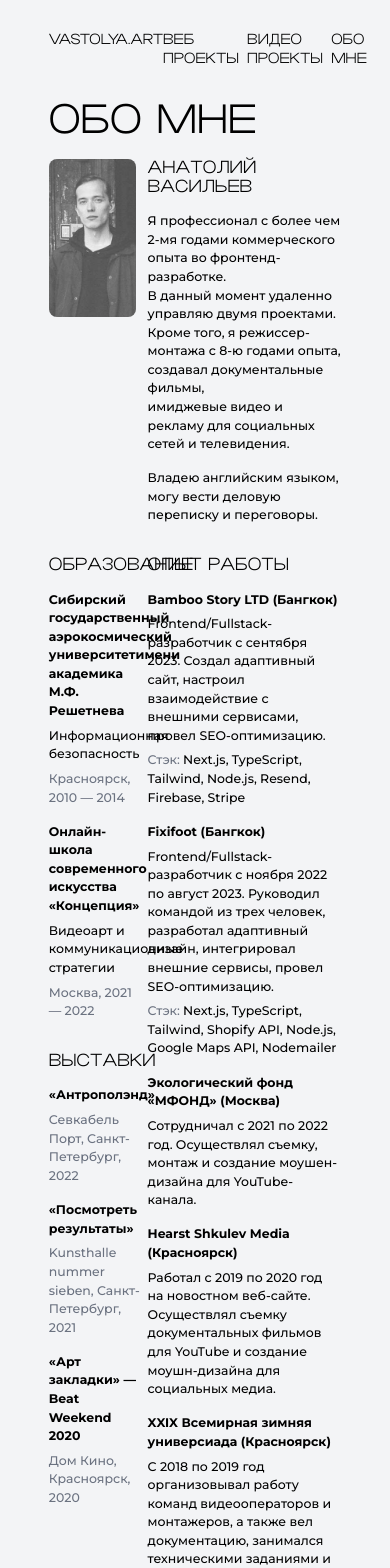
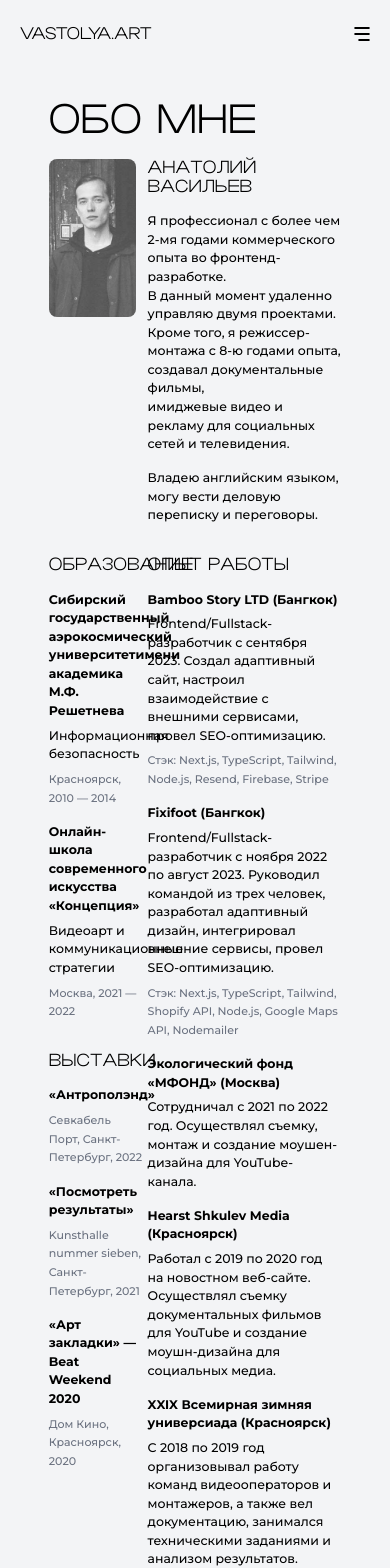
Before and after one commit to vastolya/vastolya-2.0, a Next.js app: page /about in a window 390 px wide. Shown: the top 1568 px of the page. Built offline with nearby package versions, Linux system fonts and the light colour scheme.

Commit message:
started mobile version

```diff
--- a/src/app/about/page.tsx
+++ b/src/app/about/page.tsx
@@ -129,7 +129,7 @@ const About = () => {
                 <p className="font-semibold">{item.title}</p>
                 <p>{item.subtitle}</p>
 
-                <p className="text-gray-500">{item.location}</p>
+                <p className="text-gray-500 text-[1.31vh]">{item.location}</p>
               </div>
             ))}
           </div>
@@ -145,7 +145,7 @@ const About = () => {
                 >
                   {item.title}
                 </Link>
-                <p className="text-gray-500">{item.subtitle}</p>
+                <p className="text-gray-500  text-[1.31vh]">{item.subtitle}</p>
               </div>
             ))}
           </div>
@@ -167,8 +167,8 @@ const About = () => {
                 </Link>
                 <p>{item.subtitle}</p>
                 {item.stack ? (
-                  <p>
-                    <span className="font-medium text-gray-500">Стэк: </span>
+                  <p className="text-[1.31vh] text-gray-500">
+                    <span className="font-medium ">Стэк: </span>
                     {item.stack}
                   </p>
                 ) : (
--- a/src/app/components/Footer.tsx
+++ b/src/app/components/Footer.tsx
@@ -2,7 +2,7 @@ import React from 'react'
 
 const Footer = () => {
   return (
-    <footer className='mx-[12.5vw] my-[3.70vh] text-end text-[1.85vh] leading-[2.22vh]'>2024 © VASTOLYA.ART</footer>
+    <footer className='mx-5 md:mx-[12.5vw] my-5 md:my-[3.70vh] text-end text-lg md:text-[1.85vh] leading-[2.22vh]'>2024 © VASTOLYA.ART</footer>
   )
 }
 
--- a/src/app/components/Header.tsx
+++ b/src/app/components/Header.tsx
@@ -41,13 +41,28 @@ const Header = () => {
       }`}
     >
       <div
-        className={`mx-[12.5vw] my-[3.70vh] flex justify-between text-[1.85vh] leading-[2.22vh] `}
+        className={`mx-5 md:mx-[12.5vw] my-5 md:my-[3.70vh] flex justify-between text-lg md:text-[1.85vh] md:leading-[2.22vh] `}
       >
         <Link href="/">
           <h1>VASTOLYA.ART</h1>
         </Link>
 
-        <div className="flex gap-[2.08vw] ">
+        {isClick ? (
+          <p className="animate-bounce" onClick={() => setisClick(!isClick)}>
+            x
+          </p>
+        ) : (
+          <div
+            onClick={() => setisClick(!isClick)}
+            className="flex md:hidden flex-col justify-center items-end gap-1"
+          >
+            <div className="border-[1.5px] w-4 border-black rounded-lg"></div>{" "}
+            <div className="border-[1.5px] w-4 border-black rounded-lg"></div>{" "}
+            <div className="border-[1.5px] w-3 border-black rounded-lg"></div>
+          </div>
+        )}
+
+        <div className="hidden md:flex gap-[2.08vw] ">
           {/* <p>RU - EN</p> */}
           <Link href="/web">
             <p>ВЕБ ПРОЕКТЫ</p>
@@ -60,7 +75,29 @@ const Header = () => {
           </Link>
         </div>
       </div>
-
+      {/* burger menu */}
+      <section>
+        {isClick ? (
+          <div
+            className={`   ${
+              isClick ? "visible opacity-100" : "hidden opacity-0"
+            } transition text-2xl w-screen bg-white gap-5`}
+          >
+            <Link href="/web" onClick={() => setisClick(!isClick)} className="py-5 px-2">
+              <p>ВЕБ</p>
+            </Link>
+            <Link href="/video" onClick={() => setisClick(!isClick)}>
+              <p>ВИДЕО</p>
+            </Link>
+            <Link href="/about" onClick={() => setisClick(!isClick)}>
+              <p>CV</p>
+            </Link>
+          </div>
+        ) : (
+          <></>
+        )}
+      </section>
+      {/* burger menu */}
     </header>
   );
 };
--- a/src/app/components/Main.tsx
+++ b/src/app/components/Main.tsx
@@ -31,8 +31,8 @@ const Main = () => {
     setImageLoaded(true);
   };
   return (
-    <main className="mx-[12.5vw] min-h-[91vh] ">
-      <div className="h-[9.32vh] "></div>
+    <main className="mx-5 md:mx-[12.5vw] md:min-h-[91vh] ">
+      <div className="md:h-[9.32vh] h-[68px] "></div>
       <div className="grid grid-cols-6 gap-x-0 rounded-lg overflow-hidden">
         {shuffledData.slice(0, 4).map((item, index) => (
           <div
```
